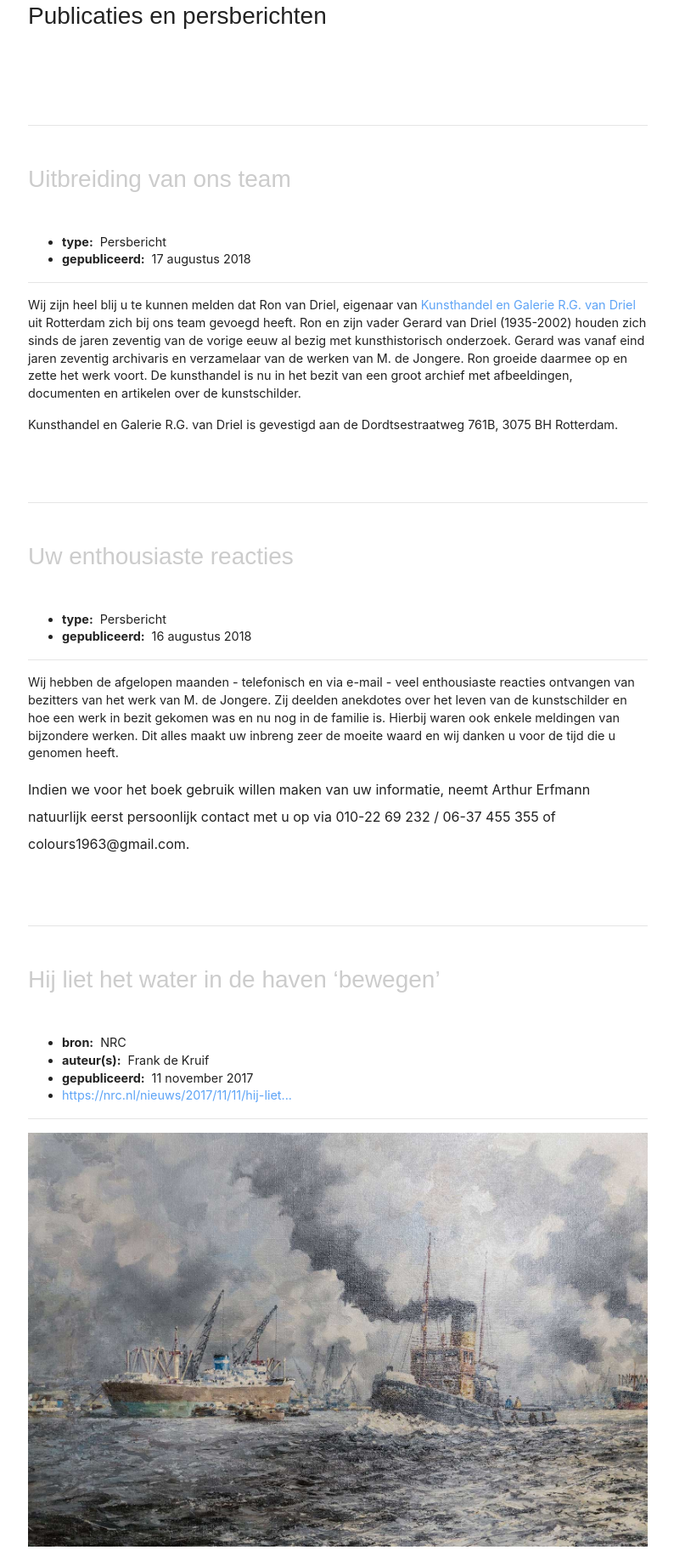
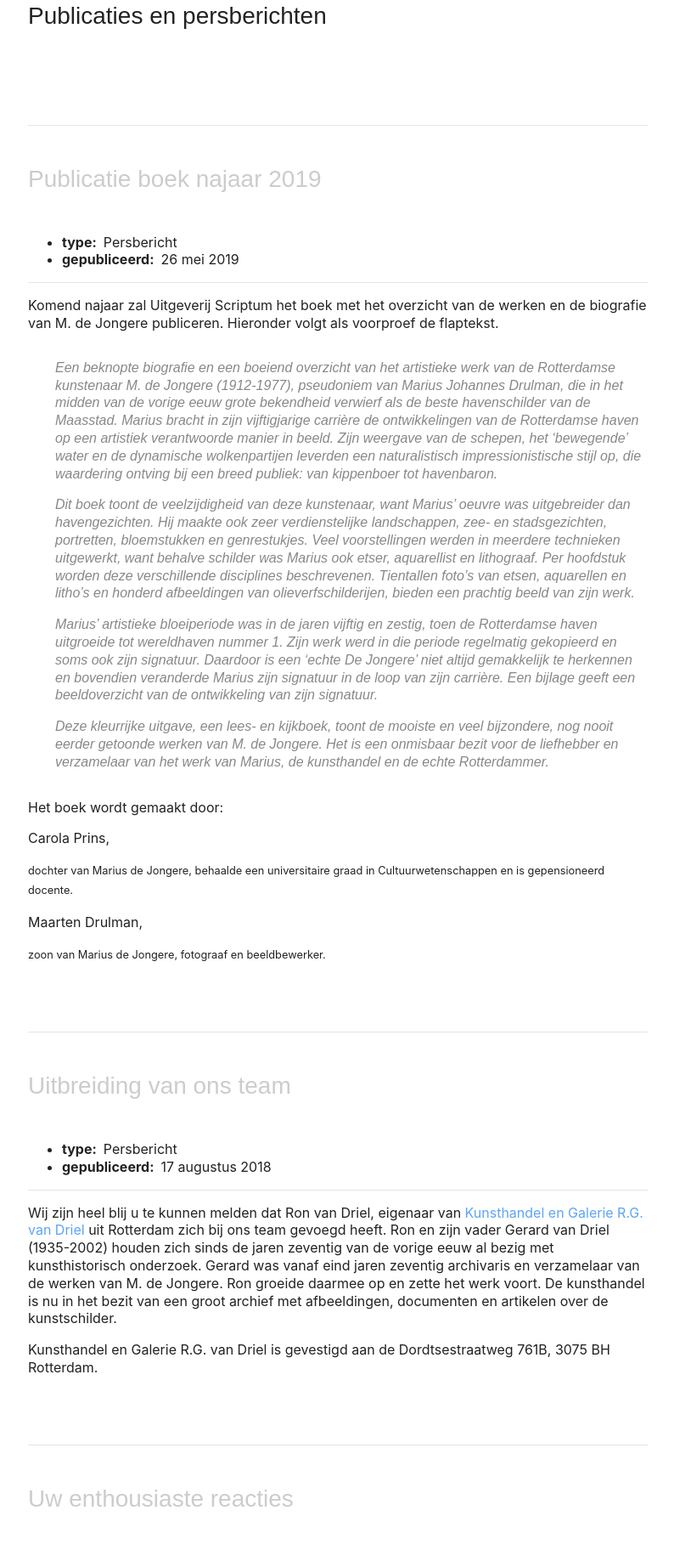
Before and after one commit to snirp/mdejongere.nl, a Flask app: page /pers.html in a window 1280 px wide. Shown: the part 140-1964 px from the top of the page at 85% size, without its empty margins (242-1036 px from the left). Run offline with Flask 2, Linux system fonts and the light colour scheme; some libraries are stand-ins or nearby versions; some web fonts are replaced.

Commit message:
Update vooraankondiging

```diff
--- a/static/css/main-2.css
+++ b/static/css/main-2.css
@@ -181,7 +181,7 @@ img#signatuur {
 }
 
 .artikel p, .artikel li {
-  font-size: 0.9rem;
+  font-size: 1rem;
   line-height: 1.3rem;
 }
 
--- a/templates/index.html
+++ b/templates/index.html
@@ -73,6 +73,11 @@ Blijf op de hoogte van het nieuws en werk mee aan deze publicatie.
         <h3>Updates</h3>
         <ul>
           <li>
+              <a href="/pers.html#bericht-uitgever">
+                persbericht 26 mei 2019 - Publicatie boek najaar 2019
+              </a>
+            </li>
+          <li>
             <a href="/pers.html#bericht-uitbreiding">
               persbericht 17 aug 2018 - Uitbreiding van ons team
             </a>
--- a/templates/pers.html
+++ b/templates/pers.html
@@ -17,6 +17,74 @@ Artikelen in periodieken en dagbladen en persberichten over Marius de Jongere en
       <h3>Publicaties en persberichten</h3>
   </div>
 </section>
+
+
+<section id="bericht-uitgever" class="artikel">
+  <div class="row">
+    <div class="offset-md-2 col-md-8 col-12">
+      <hr>
+      <h3>Publicatie boek najaar 2019</h3>
+      <ul>
+        <li><strong class="pr-2">type:</strong>Persbericht</li>
+        <li><strong class="pr-2">gepubliceerd:</strong>26 mei 2019</li>
+      </ul>
+      <hr>
+      <p>
+        Komend najaar zal Uitgeverij Scriptum het boek met het overzicht van de werken
+        en de biografie van M. de Jongere publiceren. Hieronder volgt als voorproef de
+        flaptekst.
+      </p>
+      <blockquote style="font-style:italic;color:#888;">
+        <p>
+          Een beknopte biografie en een boeiend overzicht van het artistieke werk van de
+          Rotterdamse kunstenaar M. de Jongere (1912-1977), pseudoniem van Marius Johannes
+          Drulman, die in het midden van de vorige eeuw grote bekendheid verwierf als de
+          beste havenschilder van de Maasstad. Marius bracht in zijn vijftigjarige carrière
+          de ontwikkelingen van de Rotterdamse haven op een artistiek verantwoorde manier
+          in beeld. Zijn weergave van de schepen, het ‘bewegende’ water en de dynamische
+          wolkenpartijen leverden een naturalistisch impressionistische stijl op, die
+          waardering ontving bij een breed publiek: van kippenboer tot havenbaron.
+        </p>
+        <p>
+          Dit boek toont de veelzijdigheid van deze kunstenaar, want Marius’ oeuvre was
+          uitgebreider dan havengezichten. Hij maakte ook zeer verdienstelijke landschappen,
+          zee- en stadsgezichten, portretten, bloemstukken en genrestukjes. Veel voorstellingen
+          werden in meerdere technieken uitgewerkt, want behalve schilder was Marius ook etser,
+          aquarellist en lithograaf. Per hoofdstuk worden deze verschillende disciplines
+          beschrevenen. Tientallen foto’s van etsen, aquarellen en litho’s en honderd
+          afbeeldingen van olieverfschilderijen, bieden een prachtig beeld van zijn werk.
+        </p>
+        <p>
+          Marius’ artistieke bloeiperiode was in de jaren vijftig en zestig, toen de Rotterdamse
+          haven uitgroeide tot wereldhaven nummer 1. Zijn werk werd in die periode regelmatig
+          gekopieerd en soms ook zijn signatuur. Daardoor is een ‘echte De Jongere’ niet altijd
+          gemakkelijk te herkennen en bovendien veranderde Marius zijn signatuur in de loop van
+          zijn carrière. Een bijlage geeft een beeldoverzicht van de ontwikkeling van zijn
+          signatuur.
+        </p>
+        <p>
+          Deze kleurrijke uitgave, een lees- en kijkboek, toont de mooiste en veel bijzondere,
+          nog nooit eerder getoonde werken van M. de Jongere. Het is een onmisbaar bezit voor
+          de liefhebber en verzamelaar van het werk van Marius, de kunsthandel en de echte
+          Rotterdammer.
+        </p>
+      </blockquote>
+      <div>
+        <p>Het boek wordt gemaakt door:</p>
+        <p>Carola Prins,</p>
+        <p><small>
+          dochter van Marius de Jongere, behaalde een universitaire graad in Cultuurwetenschappen
+          en is gepensioneerd docente.
+        </small></p>
+        <p> Maarten Drulman,</p>
+        <p><small>zoon van Marius de Jongere, fotograaf en beeldbewerker.</small></p>
+
+      </div>
+    </div>
+  </div>
+</section>
+
+
 
 <section id="bericht-uitbreiding" class="artikel">
   <div class="row">
```
Also changed, not shown: requirements.txt (deleted, +0 -31 lines).
